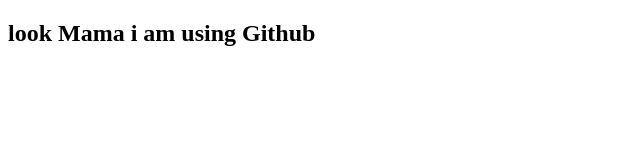
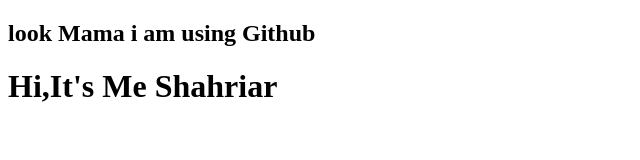
Before and after one commit to shahriarshafi/my_first_website, a plain HTML site: page index.html in a window 1280 px wide. Shown: the whole page, without its empty margins (0-640 px from the left). Drawn offline with Linux system fonts and the light colour scheme.

Commit message:
Updated a line

```diff
--- a/index.html
+++ b/index.html
@@ -7,5 +7,6 @@
 </head>
 <body>
     <h2>look Mama i am using Github</h2>
+    <h1>Hi,It's Me Shahriar</h1>
 </body>
 </html>
```
